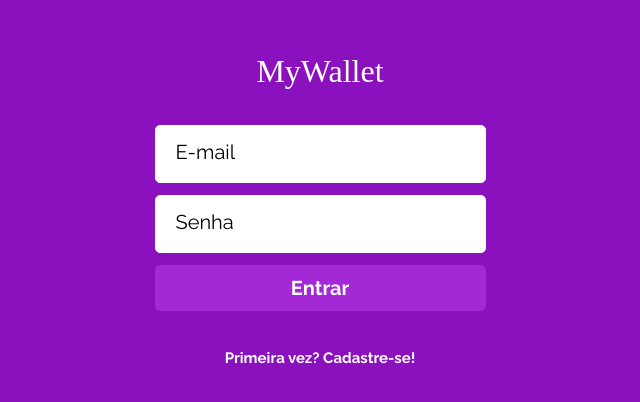
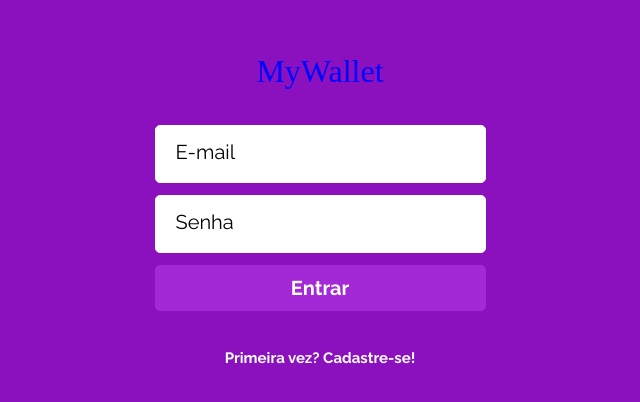
Before and after one commit to thiago-arend/My-Wallet, a React (Vite) app: page / in a window 1280 px wide. Shown: the part 136-538 px from the top of the page, without its empty margins (320-960 px from the left). Built offline with nearby package versions, Linux system fonts and the light colour scheme; a web font is replaced by a local one.

Commit message:
save final

```diff
--- a/src/components/StyledTitle.js
+++ b/src/components/StyledTitle.js
@@ -1,7 +1,7 @@
 import styled from "styled-components";
 
 const StyledTitle = styled.h1`
-    color: #FFF;
+    color: blue;
     font-size: 32px;
     font-family: 'Saira Stencil One', cursive;
     margin-bottom: 38px;
```
